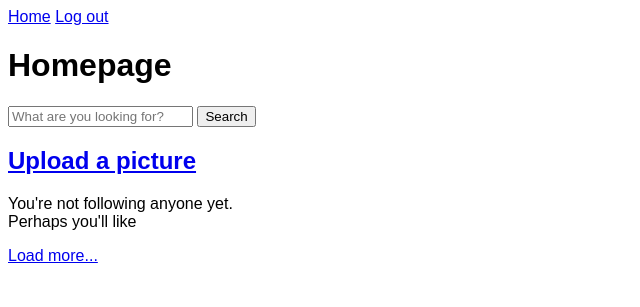
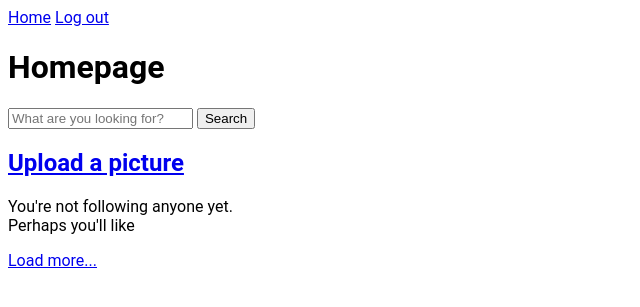
Before and after one commit to Robinskie/PHP-Project, a PHP site: page /index.php in a window 1280 px wide. Shown: the top 307 px of the page, without its empty margins (0-640 px from the left). Run offline with PHP 8.4, Linux system fonts and the light colour scheme; the visitor is signed in with stand-in values (Sample User, id 1); data that the repository does not hold is empty.

Commit message:
Update style.css

```diff
--- a/PHP-Project/css/style.css
+++ b/PHP-Project/css/style.css
@@ -1,5 +1,5 @@
 body {
-    font-family: sans-serif;
+    font-family: 'Roboto', sans-serif;
 }
 
 .hidden {
```
